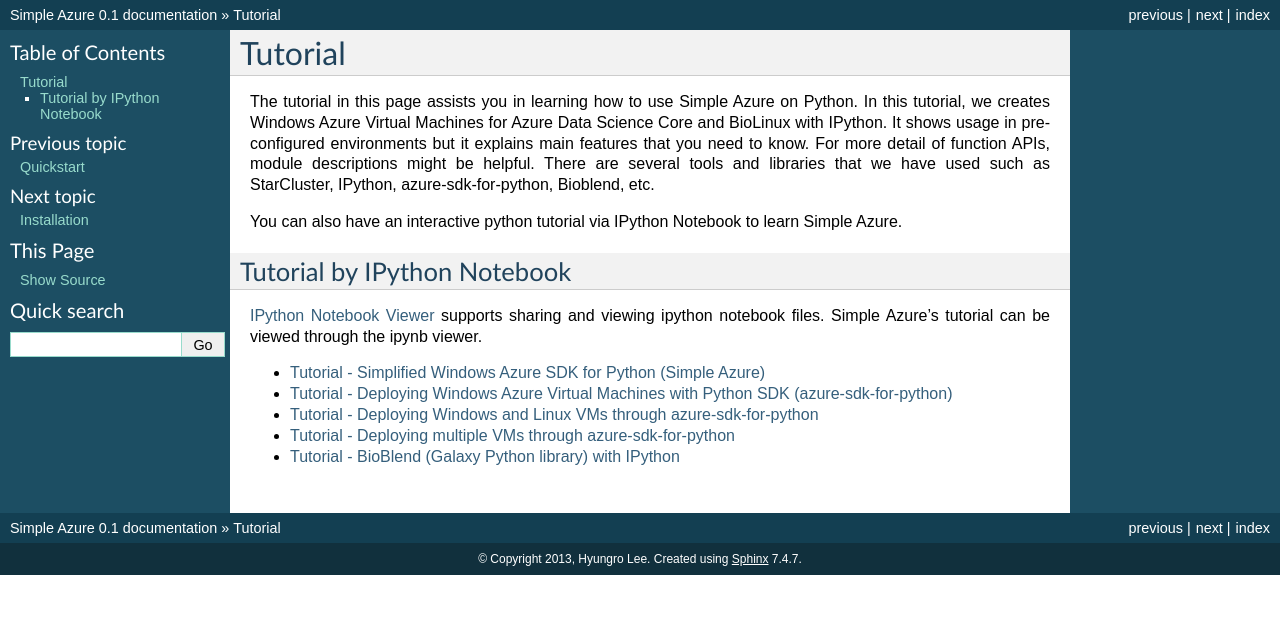
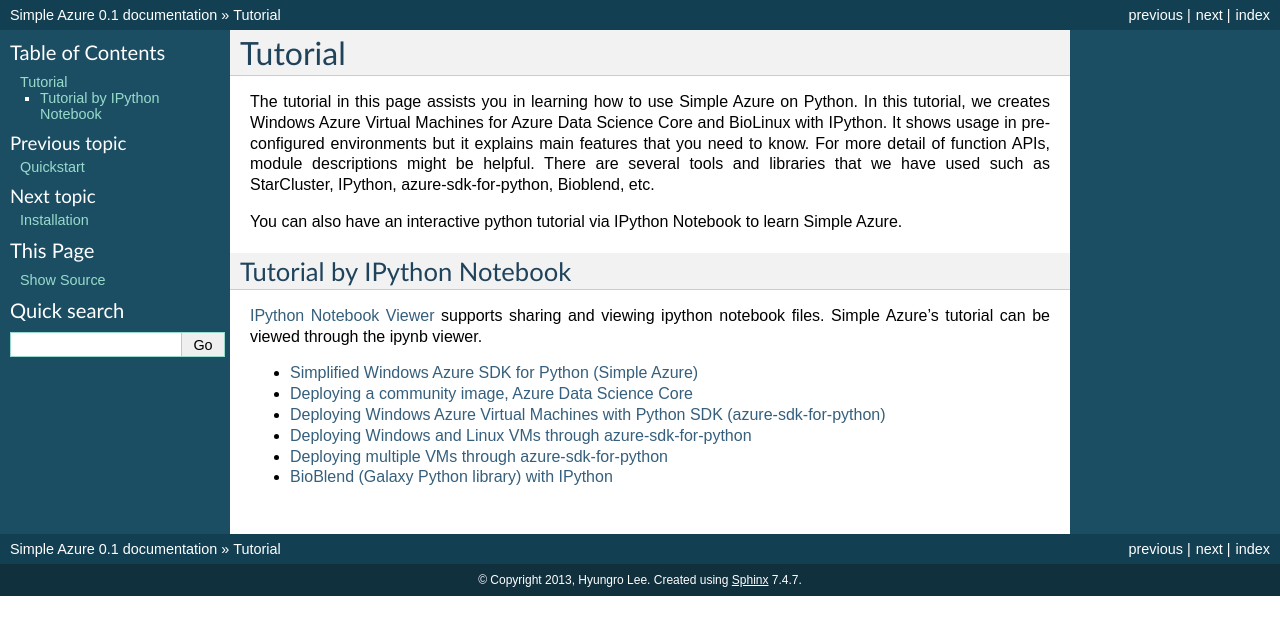
Before and after one commit to lee212/simpleazure, a Sphinx documentation site: the page built from docs/tutorial.rst, in a window 1280 px wide. Shown: the top 635 px of the page. Built offline with Sphinx 7.4.7, drawn with Linux system fonts in a browser that asks for light colours.

Commit message:
Update tutorial.rst

```diff
--- a/docs/tutorial.rst
+++ b/docs/tutorial.rst
@@ -12,8 +12,9 @@
 ----------------------------
 `IPython Notebook Viewer <http://nbviewer.org>`_ supports sharing and viewing ipython notebook files. Simple Azure's tutorial can be viewed through the ipynb viewer.
 
-* `Tutorial - Simplified Windows Azure SDK for Python (Simple Azure) <http://nbviewer.ipython.org/urls/raw.github.com/lee212/simpleazure/master/ipynb/Tutorial%2520-%2520Simplified%2520Windows%2520Azure%2520SDK%2520for%2520Python.ipynb>`_
-* `Tutorial - Deploying Windows Azure Virtual Machines with Python SDK (azure-sdk-for-python) <http://nbviewer.ipython.org/urls/raw.github.com/lee212/simpleazure/master/ipynb/Tutorial%2520-%2520Deploying%2520Windows%2520Azure%2520Virtual%2520Machines%2520with%2520Python%2520SDK.ipynb>`_
-* `Tutorial - Deploying Windows and Linux VMs through azure-sdk-for-python <http://nbviewer.ipython.org/urls/raw.github.com/lee212/simpleazure/master/ipynb/Tutorial%2520-%2520Deploying%2520Windows%2520and%2520Linux%2520VMs.ipynb>`_
-* `Tutorial - Deploying multiple VMs through azure-sdk-for-python <http://nbviewer.ipython.org/urls/raw.github.com/lee212/simpleazure/master/ipynb/Tutorial%2520-%2520Deploying%2520multiple%2520VMs.ipynb>`_
-* `Tutorial - BioBlend (Galaxy Python library) with IPython <http://nbviewer.ipython.org/urls/raw.github.com/lee212/simpleazure/master/ipynb/Tutorial%2520-%2520BioBlend%2520%28Galaxy%2520Python%2520library%29%2520with%2520IPython.ipynb>`_
+* `Simplified Windows Azure SDK for Python (Simple Azure) <http://nbviewer.ipython.org/urls/raw.github.com/lee212/simpleazure/master/ipynb/Tutorial%2520-%2520Simplified%2520Windows%2520Azure%2520SDK%2520for%2520Python.ipynb>`_
+* `Deploying a community image, Azure Data Science Core <http://nbviewer.ipython.org/urls/raw.github.com/lee212/simpleazure/master/ipynb/Deploy%2520ADSC%2520by%2520Simple%2520Azure.ipynb>`_
+* `Deploying Windows Azure Virtual Machines with Python SDK (azure-sdk-for-python) <http://nbviewer.ipython.org/urls/raw.github.com/lee212/simpleazure/master/ipynb/Tutorial%2520-%2520Deploying%2520Windows%2520Azure%2520Virtual%2520Machines%2520with%2520Python%2520SDK.ipynb>`_
+* `Deploying Windows and Linux VMs through azure-sdk-for-python <http://nbviewer.ipython.org/urls/raw.github.com/lee212/simpleazure/master/ipynb/Tutorial%2520-%2520Deploying%2520Windows%2520and%2520Linux%2520VMs.ipynb>`_
+* `Deploying multiple VMs through azure-sdk-for-python <http://nbviewer.ipython.org/urls/raw.github.com/lee212/simpleazure/master/ipynb/Tutorial%2520-%2520Deploying%2520multiple%2520VMs.ipynb>`_
+* `BioBlend (Galaxy Python library) with IPython <http://nbviewer.ipython.org/urls/raw.github.com/lee212/simpleazure/master/ipynb/Tutorial%2520-%2520BioBlend%2520%28Galaxy%2520Python%2520library%29%2520with%2520IPython.ipynb>`_
```
